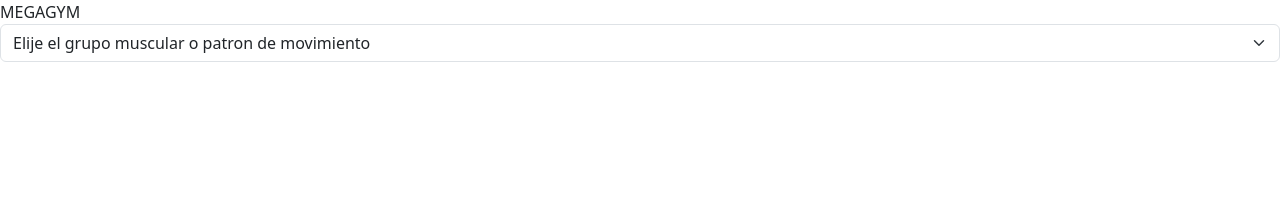
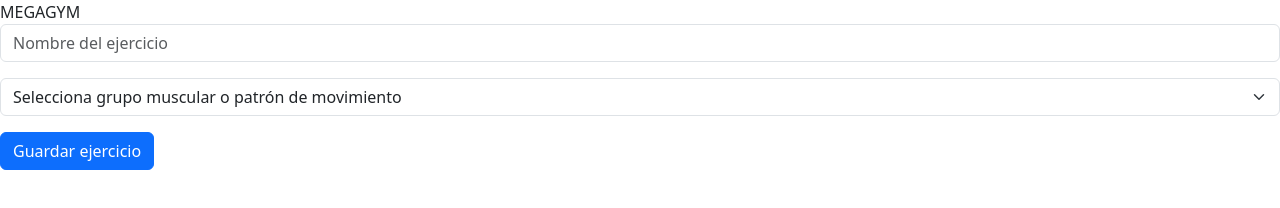
Before and after one commit to AriCocaro/AppEjercicios, a plain HTML site: page pages/agregarEjerjercicio.html in a window 1280 px wide. Drawn offline with nearby package versions, Linux system fonts and the light colour scheme.

Commit message:
Update agregarEjerjercicio.html

```diff
--- a/pages/agregarEjerjercicio.html
+++ b/pages/agregarEjerjercicio.html
@@ -13,13 +13,26 @@
       MEGAGYM
     </header>
 <section class="agregarEjercicio>
-  <input class="form-control" type="text" placeholder="Nombre del ejercicio" aria-label="default input example">
-  <select class="form-select" aria-label="Default select example">
-  <option selected>Elije el grupo muscular o patron de movimiento</option>
-  <option value="1">One</option>
-  <option value="2">Two</option>
-  <option value="3">Three</option>
-</select>
+
+        <form id="formEjercicio">
+    <div class="mb-3">
+          <input id="inputNombre" class="form-control" type="text" placeholder="Nombre del ejercicio" required/>
+        </div>
+
+        <div class="mb-3">
+          <select id="selectGrupo" class="form-select" required>
+            <option value="" selected disabled>Selecciona grupo muscular o patrón de movimiento</option>
+            <option value="Pecho">Pecho</option>
+            <option value="Espalda">Espalda</option>
+            <option value="Piernas">Piernas</option>
+            <option value="Hombros">Hombros</option>
+            <option value="Brazos">Brazos</option>
+            <option value="Core">Core</option>
+          </select>
+        </div>
+
+        <button type="submit" class="btn btn-primary">Guardar ejercicio</button>
+      </form>
 </section>
 
   </body>
```
